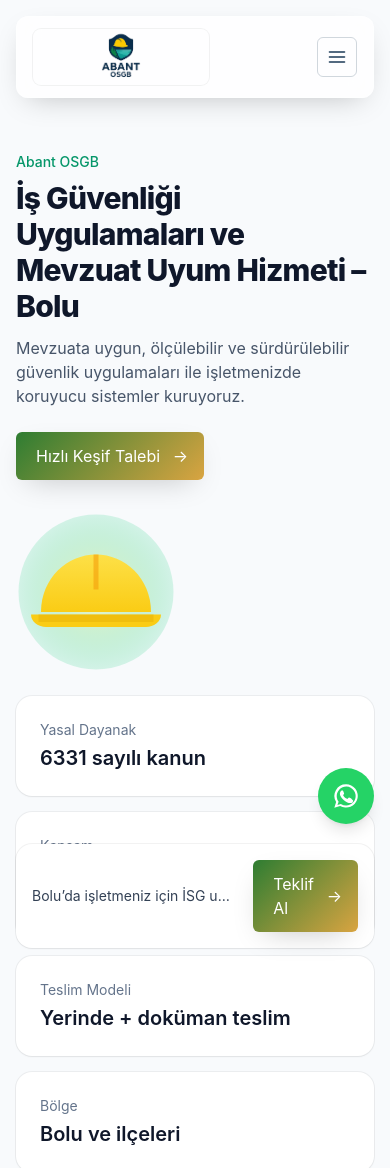
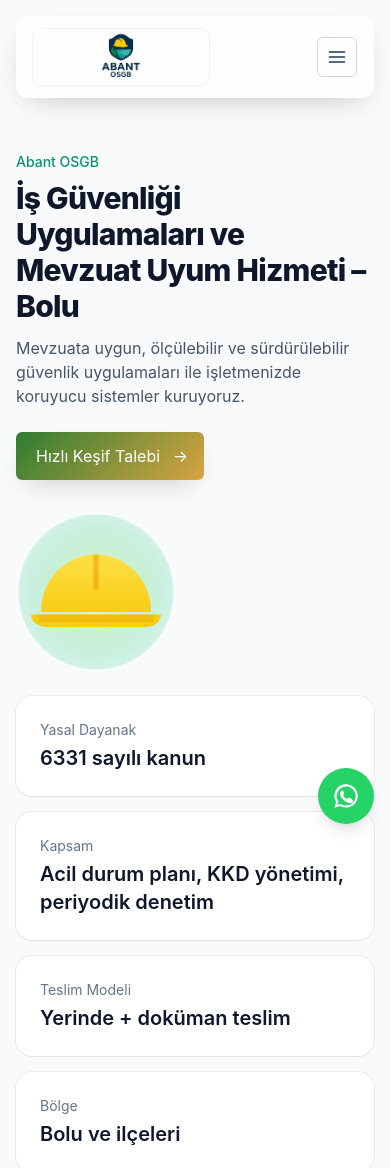
Before and after one commit to bosko35/abantosgb, a Next.js app: page /hizmetler/is-guvenligi-bolu in a window 390 px wide. Shown: the top 1168 px of the page. Built offline with nearby package versions, Linux system fonts and the light colour scheme.

Commit message:
Remove sticky CTA buttons from service detail pages

```diff
--- a/components/ServiceDetailTemplate.tsx
+++ b/components/ServiceDetailTemplate.tsx
@@ -175,18 +175,6 @@
   const activeId = useActiveSection(tocIds);
 
   // Sticky CTA visibility on mobile: show when scrolled past hero
-  const heroRef = useRef<HTMLDivElement | null>(null);
-  const [showBar, setShowBar] = useState(false);
-  useEffect(() => {
-    if (!heroRef.current) return;
-    const io = new IntersectionObserver(
-      (e) => setShowBar(!e[0].isIntersecting),
-      { rootMargin: "0px 0px 0px 0px", threshold: 0.1 }
-    );
-    io.observe(heroRef.current);
-    return () => io.disconnect();
-  }, []);
-
   const [pendingId, setPendingId] = useState<string | null>(null);
 
   useEffect(() => {
@@ -199,7 +187,7 @@
     <div className="bg-slate-50 pt-28 md:pt-32">
       <div className="max-w-7xl mx-auto px-4 sm:px-6 lg:px-8 py-10">
         {/* Hero */}
-        <div ref={heroRef} className="grid md:grid-cols-2 gap-8 items-center">
+        <div className="grid md:grid-cols-2 gap-8 items-center">
           <div>
             <p className="text-sm text-emerald-600 font-medium">{data.hero?.subtitle}</p>
             <h1 className="text-3xl md:text-4xl font-extrabold tracking-tight text-slate-900 mt-2">
@@ -413,44 +401,7 @@
         </div>
       </div>
 
-      {/* Sticky CTA */}
-      {data.cta?.primary && (
-        <>
-          {/* Mobile bottom bar */}
-          <div
-            className={`fixed inset-x-0 bottom-0 z-40 lg:hidden transition-transform ${
-              showBar ? "translate-y-0" : "translate-y-full"
-            }`}
-          >
-            <div className="mx-auto max-w-7xl px-4 sm:px-6 lg:px-8 pb-5">
-              <div className="rounded-2xl bg-white shadow-sm ring-1 ring-black/5 p-4 flex items-center justify-between">
-                <div className="text-sm text-slate-700 truncate pr-4">{data.cta.banner ?? data.title}</div>
-                <SmartLink
-                  href={data.cta.primary.href}
-                  rel="internal"
-                  ariaLabel={data.cta.primary.label}
-                  className="btn-primary btn-cta"
-                >
-                  {data.cta.primary.label}
-                </SmartLink>
-              </div>
-            </div>
-          </div>
-
-          {/* Desktop FAB */}
-          <div className="hidden lg:block">
-            <SmartLink
-              href={data.cta.primary.href}
-              rel="internal"
-              ariaLabel={data.cta.primary.label}
-              className="fixed right-6 bottom-6 z-40 inline-flex items-center gap-2 rounded-full bg-emerald-500 text-white px-5 py-3 shadow-lg hover:bg-emerald-600 transition"
-            >
-              <span>{data.cta.primary.label}</span>
-              <span aria-hidden>→</span>
-            </SmartLink>
-          </div>
-        </>
-      )}
+      {/* Sticky CTA kaldırıldı */}
     </div>
   );
 }
```
